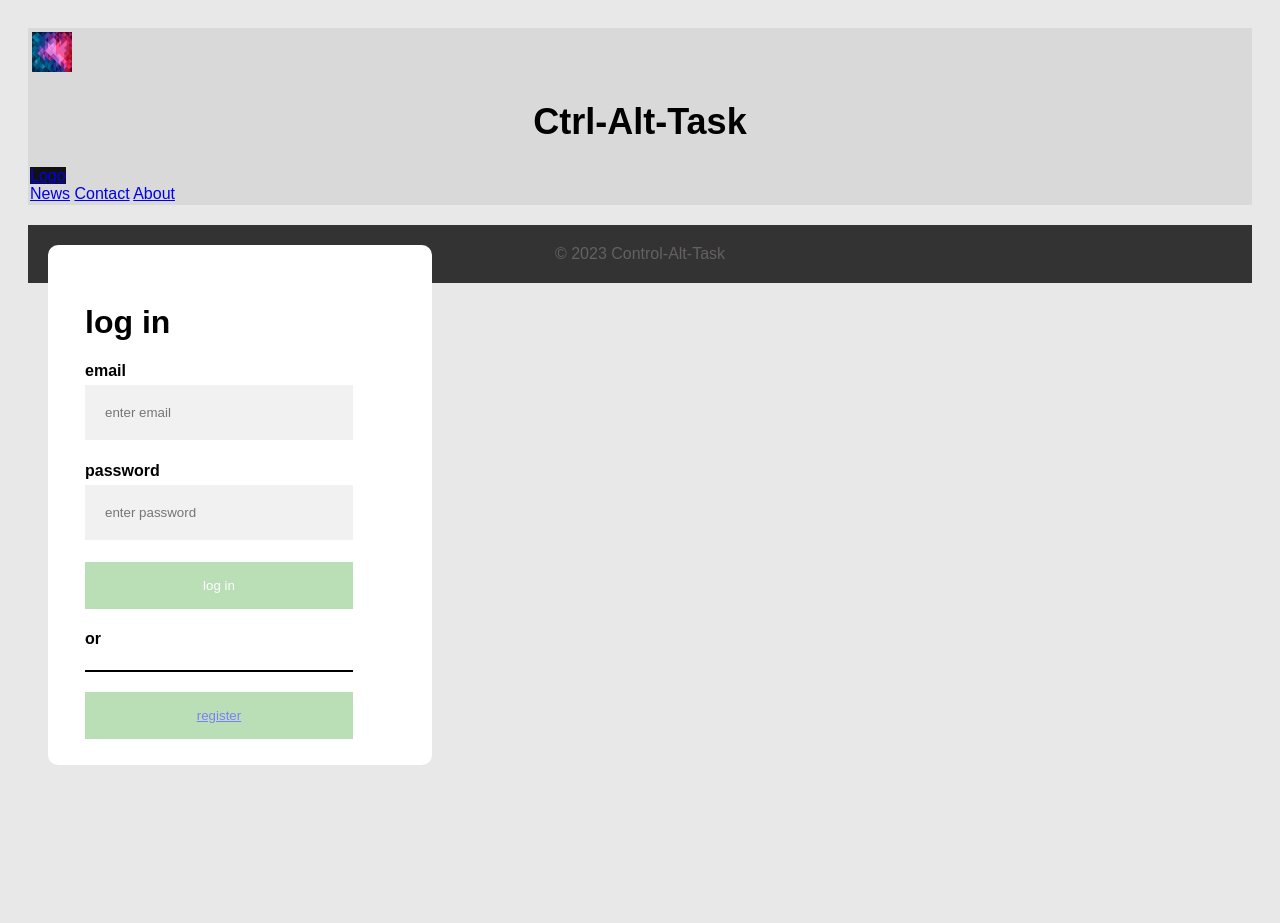
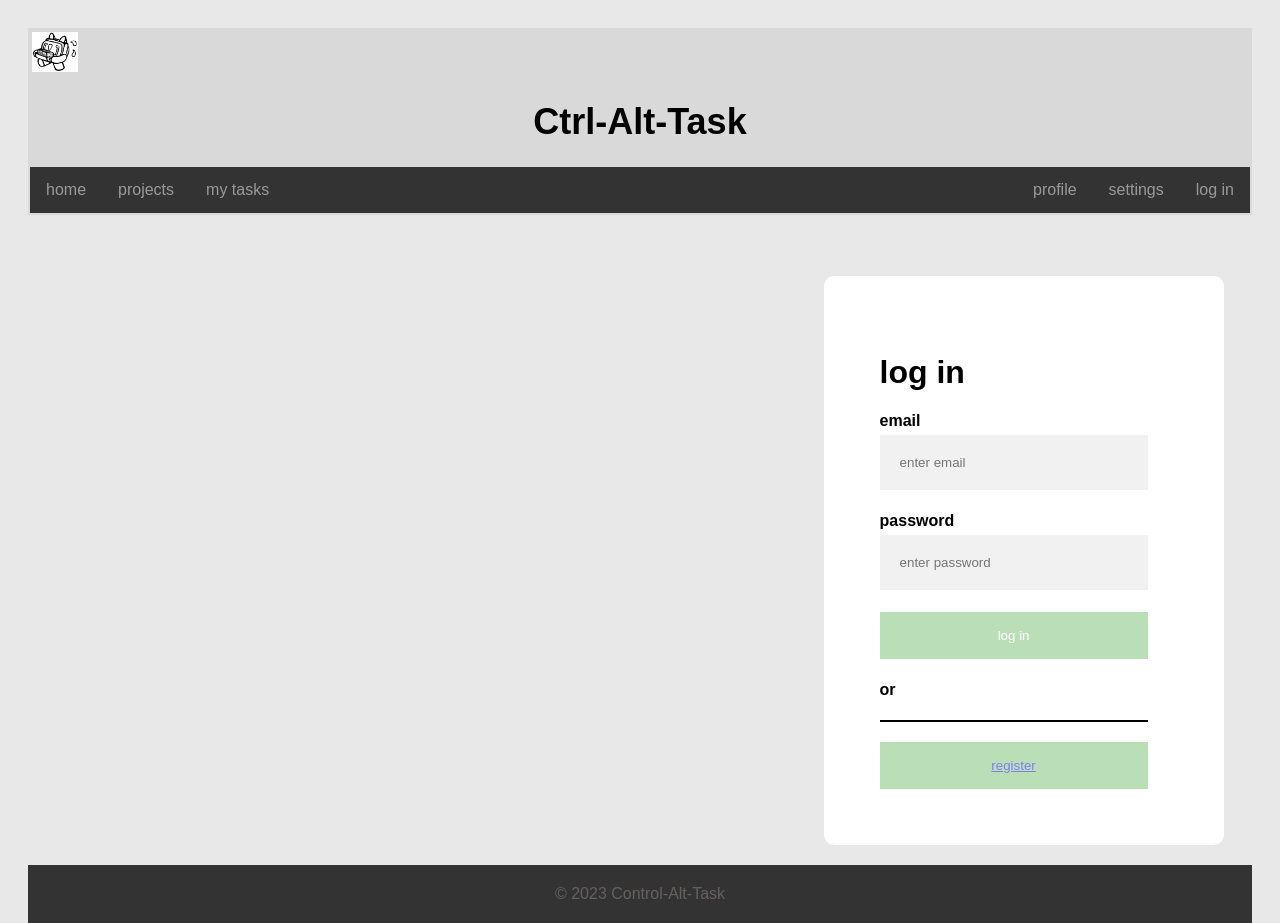
Before and after one commit to sxaguilar/COSC-SE, a plain HTML site: page loginpt2.html in a window 1280 px wide. Before the commit the page ends 800 px from the top, so only its background shows below. Drawn offline with Linux system fonts and the light colour scheme.

Commit message:
fixed some mess ups

```diff
--- a/app.css
+++ b/app.css
@@ -130,19 +130,12 @@ input[type=radio], input[type=radio]{
     margin-right: 0;
 }
 .login{
-    float: right;
-    position: absolute;
-    border-width: 1px;
-    border-color: rgba(0, 0, 0, 0);
-    border-style: groove;
     border-radius: 10px;
-    padding: 20px;
+    margin-top: 5%;
+    margin-left: 65%;
+    max-width: 400px;;
+    padding: 40px;
     background-color: white;
-
-    width: 30%;
-    height: 520px;
-    margin: 20px;
-    margin-top: 40px;
 }
 .logInForm{
     position: center;
--- a/loginpt2.html
+++ b/loginpt2.html
@@ -7,25 +7,18 @@
     </head>
     <body>
         <header>
-            <img src="projectimages/geometric.png" crossorigin="anonymous" class="logo">
+            <img src="projectimages/Screenshot 2023-10-26 182953.png" crossorigin="anonymous" class="logo">
             <span id="title"><h1>Ctrl-Alt-Task</h1> </span>
 
-            </div>
-                <link rel="stylesheet" href="projectimages/geometric.png">
 
-                <div class="topnav">
-                <a href="#home" class="active">Logo</a>
-                <!-- Navigation links (hidden by default) -->
-                <div id="myLinks">
-                    <a href="#news">News</a>
-                    <a href="#contact">Contact</a>
-                    <a href="#about">About</a>
-                </div>
-                <!-- "Hamburger menu" / "Bar icon" to toggle the navigation links -->
-                <a href="javascript:void(0);" class="icon" onclick="myFunction()">
-                    <i class="fa fa-bars"></i>
-                </a>
-                </div>
+                <ul>
+                    <li><a href="home.html">home</a></li>
+                    <li><a href="projects.html">projects</a></li>
+                    <li id="loginlink"><a href="loginpt2.html">log in</a></li>
+                    <li><a href="index.html">my tasks</a></li>
+                    <li id="loginlink"><a href="#home">settings</a></li>
+                    <li id="loginlink"><a href="useracc.html">profile</a></li>
+                </ul>
         </header>
 
             <div class="login">
```
